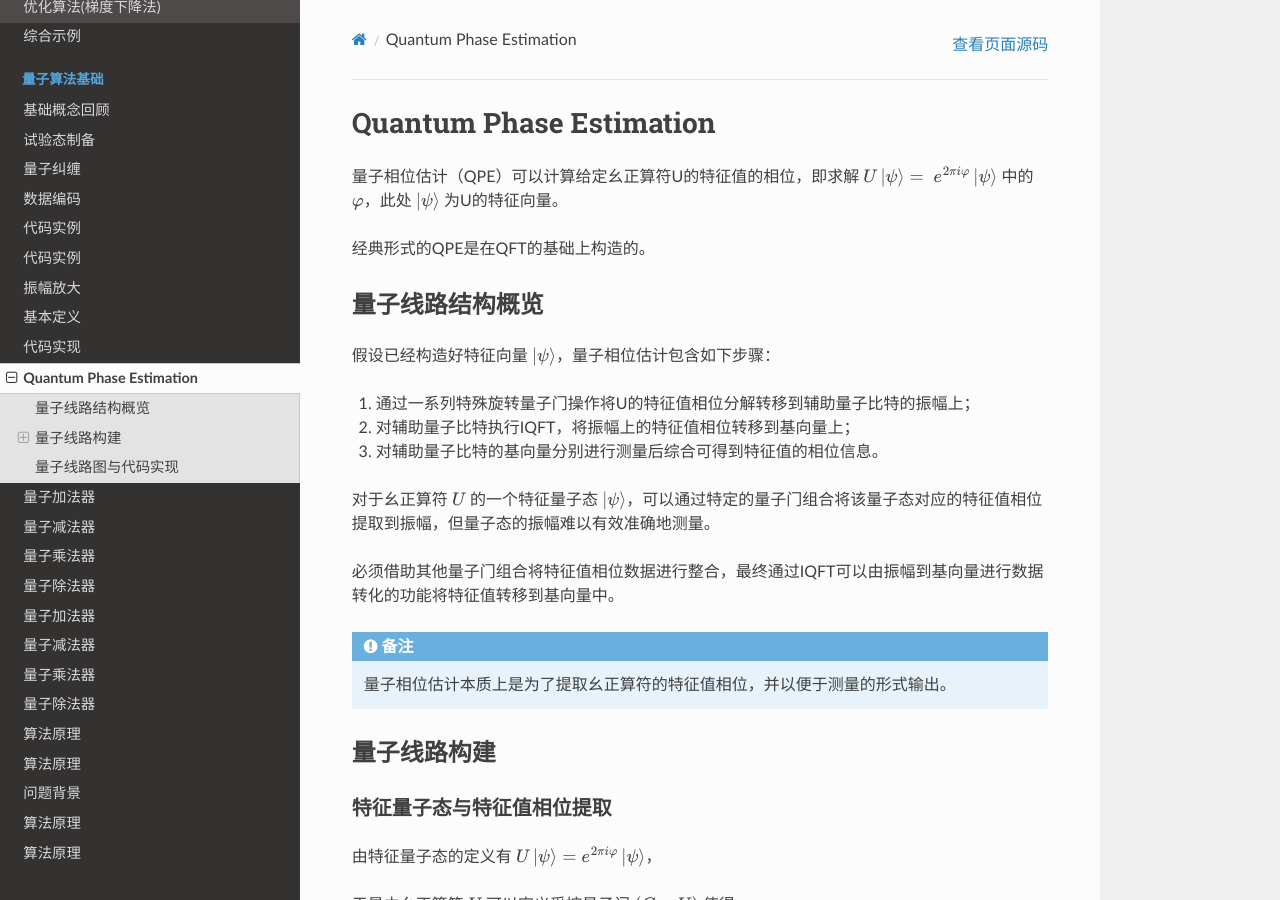
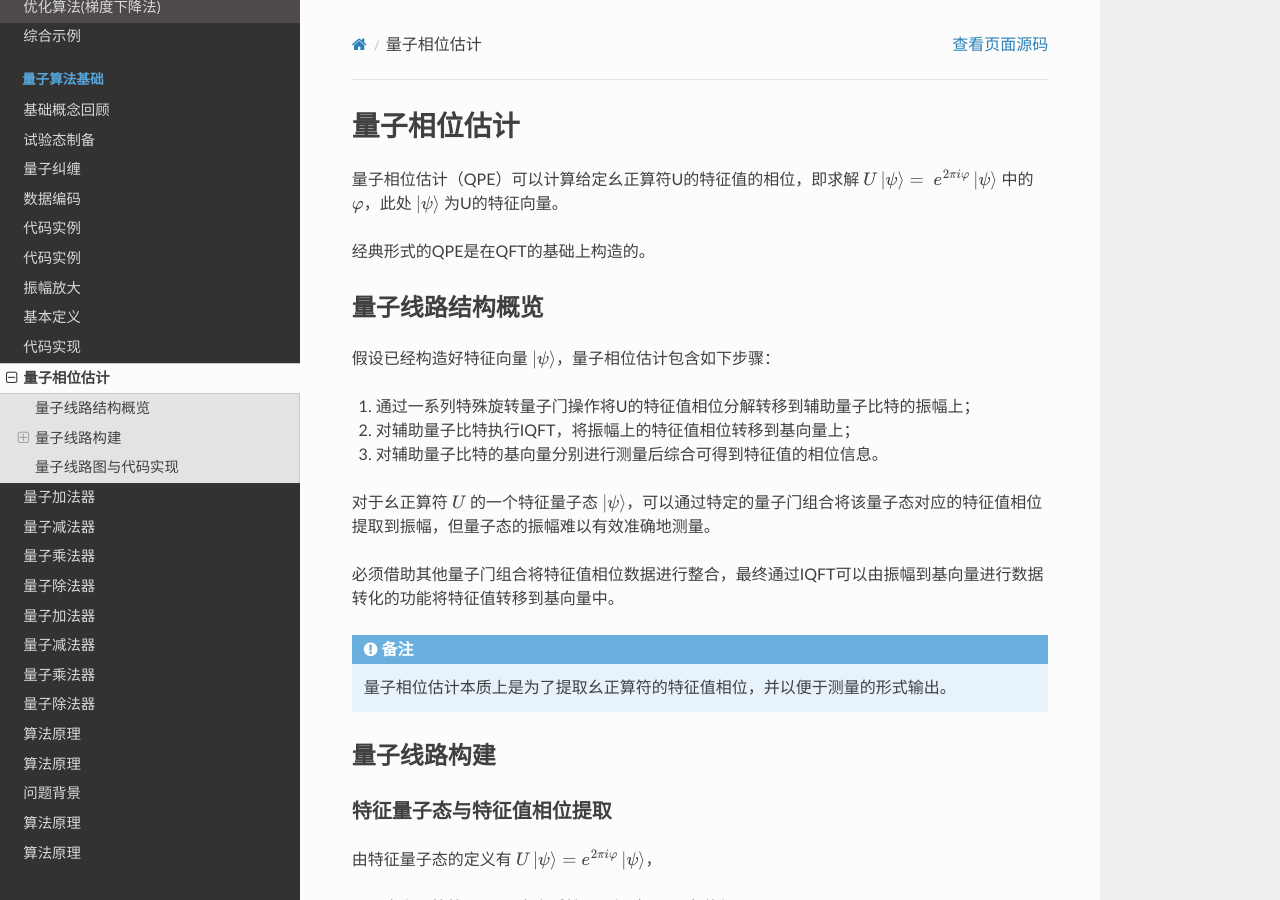
Before and after one commit to OriginQ/pyQPanda-Toturial, a Sphinx documentation site: the page built from source/QPE.rst, in a window 1280 px wide and 900 px high. Built offline with Sphinx 7.4.7 and the Read the Docs theme 2.0.0, drawn with Linux system fonts in a browser that asks for light colours; pages that are not in the unit, such as notebooks, are missing from menus.

Commit message:
Update QPE.rst

```diff
--- a/source/QPE.rst
+++ b/source/QPE.rst
@@ -1,4 +1,4 @@
-Quantum Phase Estimation
+量子相位估计
 ####
 
 量子相位估计（QPE）可以计算给定幺正算符U的特征值的相位，即求解 :math:`U\left|\psi\right\rangle= \
```
